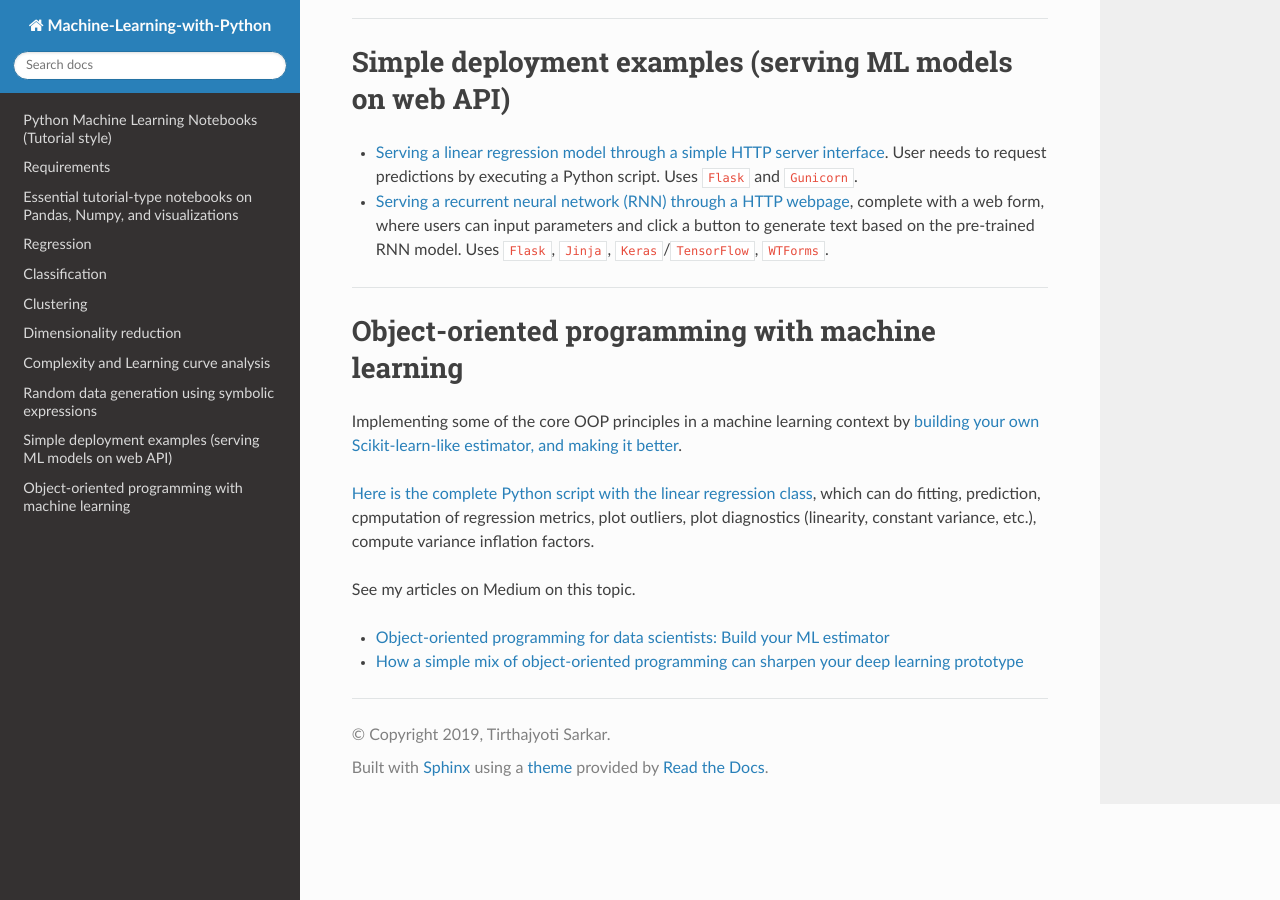
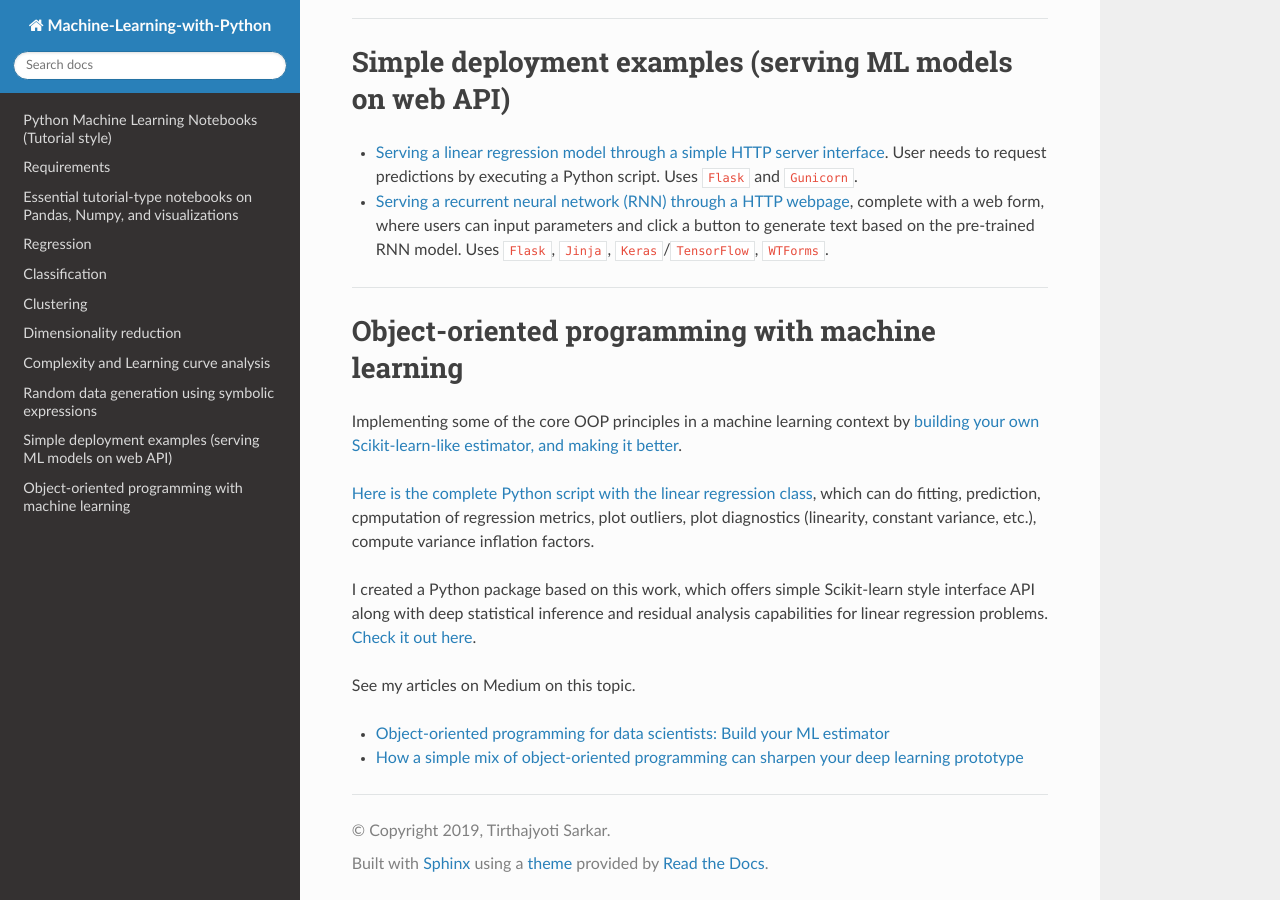
Before and after one commit to naturalspirit-dev/Machine-Learning-Jupyter, a Sphinx documentation site: the page built from docs/index.rst, in a window 1280 px wide and 900 px high, scrolled down 3559 px. Built offline with Sphinx 7.4.7 and the Read the Docs theme 2.0.0, drawn with Linux system fonts in a browser that asks for light colours.

Commit message:
Update index.rst

```diff
--- a/docs/index.rst
+++ b/docs/index.rst
@@ -224,6 +224,8 @@ which can do fitting, prediction, cpmputation of regression metrics,
 plot outliers, plot diagnostics (linearity, constant variance, etc.),
 compute variance inflation factors.
 
+I created a Python package based on this work, which offers simple Scikit-learn style interface API along with deep statistical inference and residual analysis capabilities for linear regression problems. `Check it out here <https://mlr.readthedocs.io>`__.
+
 See my articles on Medium on this topic.
 
 -  `Object-oriented programming for data scientists: Build your ML
```
